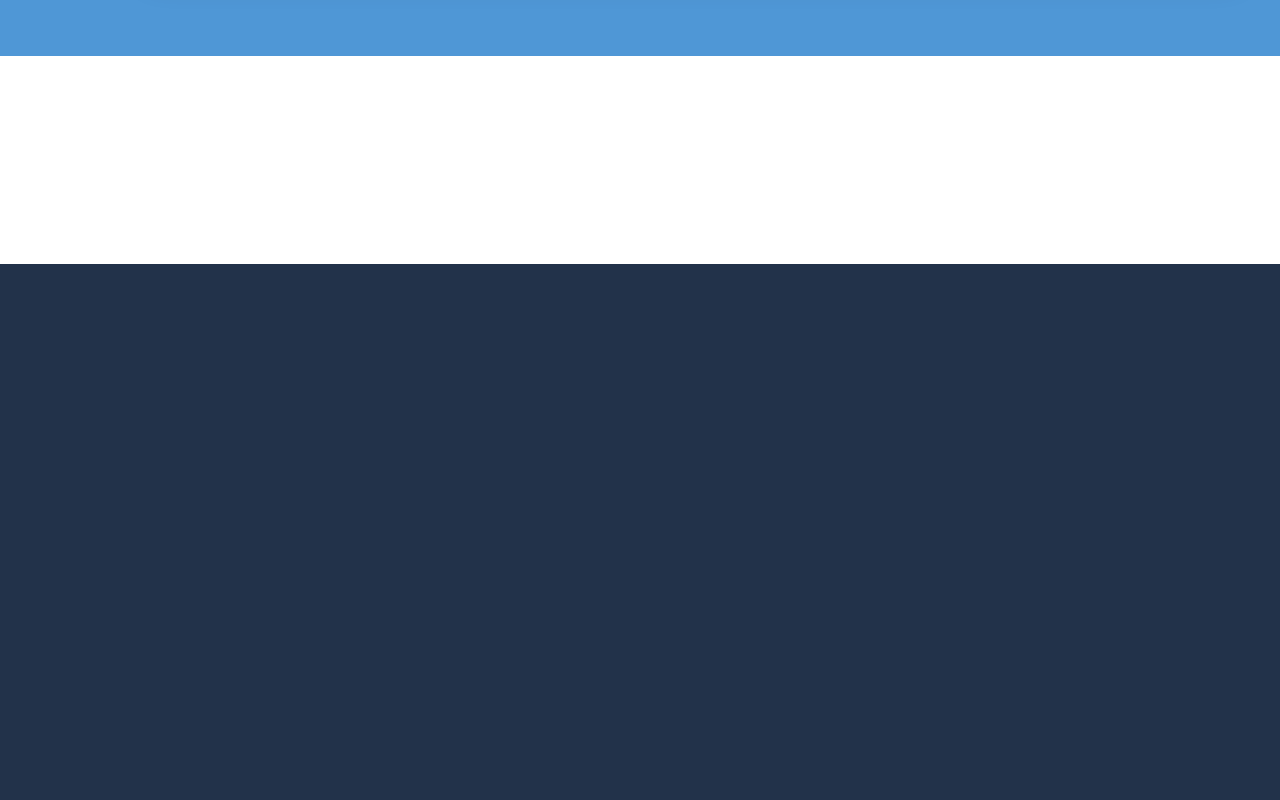
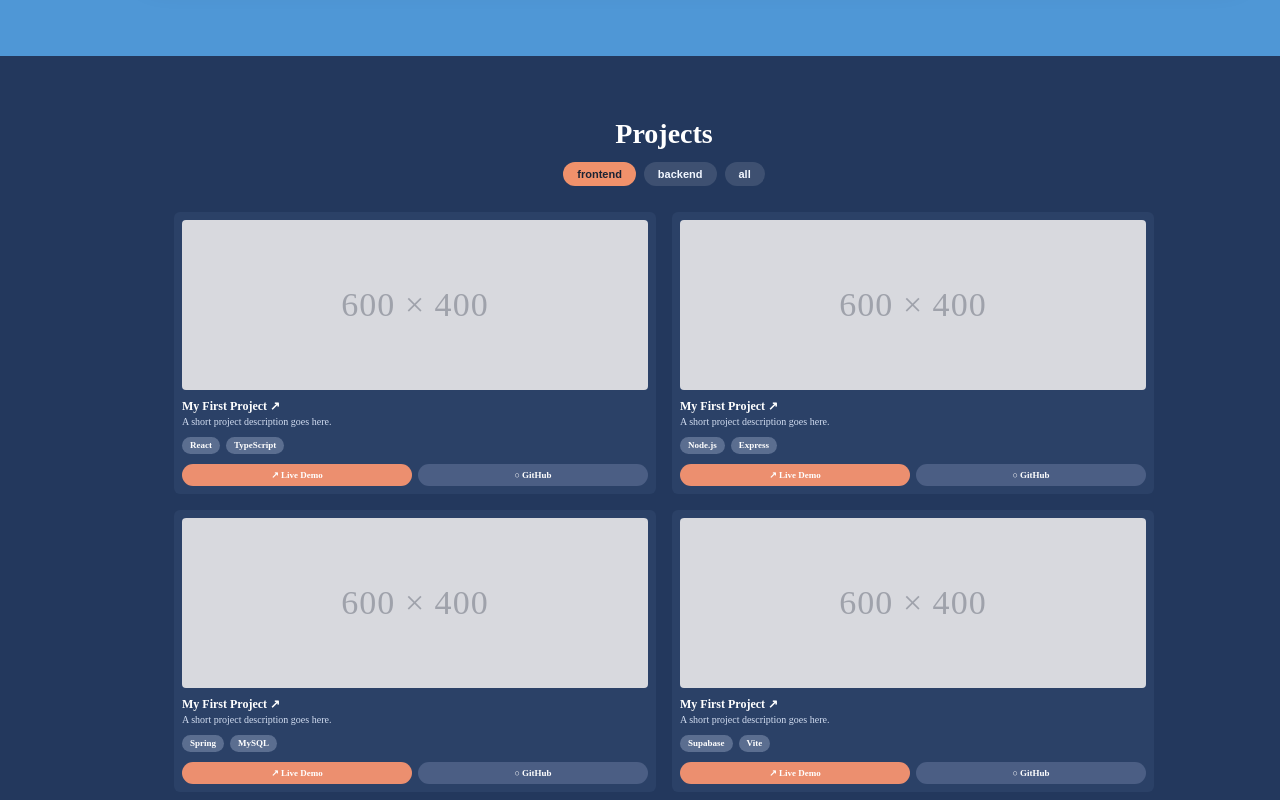
Before and after one commit to Siwon-Choi/test-temp, a React (Vite) app: page / in a window 1280 px wide. Shown: the part 1260-2060 px from the top of the page. Built offline with nearby package versions, Linux system fonts and the light colour scheme.

Commit message:
feat: implement projects section mockup layout

```diff
--- a/src/components/Projects/Projects.module.css
+++ b/src/components/Projects/Projects.module.css
@@ -1,39 +1,128 @@
-.projects {
-    background-color: #fff;
-    padding: 40px 24px;
-    border-radius: 8px;
-    margin-bottom: 24px;
+.section {
+  width: 100%;
+  background: #23385d;
+  padding: 64px 24px 88px;
+}
+
+.inner {
+  max-width: 980px;
+  margin: 0 auto;
 }
 
 .title {
-    font-size: 24px;
-    font-weight: 700;
-    margin-bottom: 24px;
-    color: #333;
+  margin: 0;
+  text-align: center;
+  font-size: 28px;
+  font-weight: 800;
+  color: #ffffff;
 }
 
-.content {
-    display: flex;
-    align-items: center;
-    gap: 32px;
+.filters {
+  margin-top: 14px;
+  display: flex;
+  justify-content: center;
+  gap: 8px;
 }
 
-.name {
-    font-size: 28px;
-    font-weight: 700;
-    color: #333;
-    margin-bottom: 8px;
+.filterButton {
+  border: none;
+  border-radius: 999px;
+  padding: 6px 14px;
+  font-size: 11px;
+  font-weight: 700;
+  color: #f1f6ff;
+  background: rgba(255, 255, 255, 0.12);
+  cursor: pointer;
 }
 
-.role {
-    font-size: 16px;
-    color: #4a90d9;
-    font-weight: 600;
-    margin-bottom: 16px;
+.filterButton:first-child {
+  background: #f0916b;
+  color: #1a2334;
+}
+
+.grid {
+  margin-top: 26px;
+  display: grid;
+  grid-template-columns: repeat(2, minmax(0, 1fr));
+  gap: 16px;
+}
+
+.card {
+  background: #2b4167;
+  border-radius: 6px;
+  padding: 8px;
+}
+
+.thumbnail {
+  height: 170px;
+  border-radius: 4px;
+  background: #d8d9de;
+  color: #9fa2ab;
+  font-size: 34px;
+  display: grid;
+  place-items: center;
+  letter-spacing: 0.03em;
+}
+
+.cardTitle {
+  margin-top: 10px;
+  font-size: 12px;
+  font-weight: 700;
+  color: #ffffff;
 }
 
 .description {
-    font-size: 14px;
-    color: #666;
-    line-height: 1.8;
+  margin-top: 5px;
+  font-size: 10px;
+  color: #d2ddf1;
 }
+
+.stackRow {
+  margin-top: 10px;
+  display: flex;
+  gap: 6px;
+}
+
+.stackChip {
+  border-radius: 999px;
+  padding: 4px 8px;
+  font-size: 9px;
+  font-weight: 700;
+  color: #ffffff;
+  background: #5b6e90;
+}
+
+.linkRow {
+  margin-top: 10px;
+  display: grid;
+  grid-template-columns: 1fr 1fr;
+  gap: 6px;
+}
+
+.linkButton,
+.linkButtonGhost {
+  height: 22px;
+  border-radius: 999px;
+  display: inline-flex;
+  align-items: center;
+  justify-content: center;
+  font-size: 9px;
+  font-weight: 700;
+  text-decoration: none;
+}
+
+.linkButton {
+  color: #ffffff;
+  background: #ec8f6f;
+}
+
+.linkButtonGhost {
+  color: #ffffff;
+  background: #4b5e84;
+}
+
+@media (max-width: 768px) {
+  .grid {
+    grid-template-columns: 1fr;
+  }
+}
--- a/src/components/Projects/Projects.tsx
+++ b/src/components/Projects/Projects.tsx
@@ -1,9 +1,95 @@
 import styles from './Projects.module.css'
 
+type ProjectItem = {
+  id: number
+  title: string
+  description: string
+  stack: string[]
+  demoUrl: string
+  repoUrl: string
+}
+
+const FILTERS = ['frontend', 'backend', 'all']
+
+const PROJECTS: ProjectItem[] = [
+  {
+    id: 1,
+    title: 'My First Project',
+    description: 'A short project description goes here.',
+    stack: ['React', 'TypeScript'],
+    demoUrl: '#',
+    repoUrl: '#',
+  },
+  {
+    id: 2,
+    title: 'My First Project',
+    description: 'A short project description goes here.',
+    stack: ['Node.js', 'Express'],
+    demoUrl: '#',
+    repoUrl: '#',
+  },
+  {
+    id: 3,
+    title: 'My First Project',
+    description: 'A short project description goes here.',
+    stack: ['Spring', 'MySQL'],
+    demoUrl: '#',
+    repoUrl: '#',
+  },
+  {
+    id: 4,
+    title: 'My First Project',
+    description: 'A short project description goes here.',
+    stack: ['Supabase', 'Vite'],
+    demoUrl: '#',
+    repoUrl: '#',
+  },
+]
+
 const Projects = () => {
-    return (
-        <section id="projects" className={styles.projects}>
-        </section>
-    )
+  return (
+    <section id="projects" className={styles.section}>
+      <div className={styles.inner}>
+        <h2 className={styles.title}>Projects</h2>
+
+        <div className={styles.filters}>
+          {FILTERS.map((filter) => (
+            <button key={filter} type="button" className={styles.filterButton}>
+              {filter}
+            </button>
+          ))}
+        </div>
+
+        <div className={styles.grid}>
+          {PROJECTS.map((project) => (
+            <article key={project.id} className={styles.card}>
+              <div className={styles.thumbnail}>600 × 400</div>
+
+              <h3 className={styles.cardTitle}>{project.title} ↗</h3>
+              <p className={styles.description}>{project.description}</p>
+
+              <div className={styles.stackRow}>
+                {project.stack.map((tech) => (
+                  <span key={`${project.id}-${tech}`} className={styles.stackChip}>
+                    {tech}
+                  </span>
+                ))}
+              </div>
+
+              <div className={styles.linkRow}>
+                <a href={project.demoUrl} className={styles.linkButton}>
+                  ↗ Live Demo
+                </a>
+                <a href={project.repoUrl} className={styles.linkButtonGhost}>
+                  ○ GitHub
+                </a>
+              </div>
+            </article>
+          ))}
+        </div>
+      </div>
+    </section>
+  )
 }
+
 export default Projects
```
